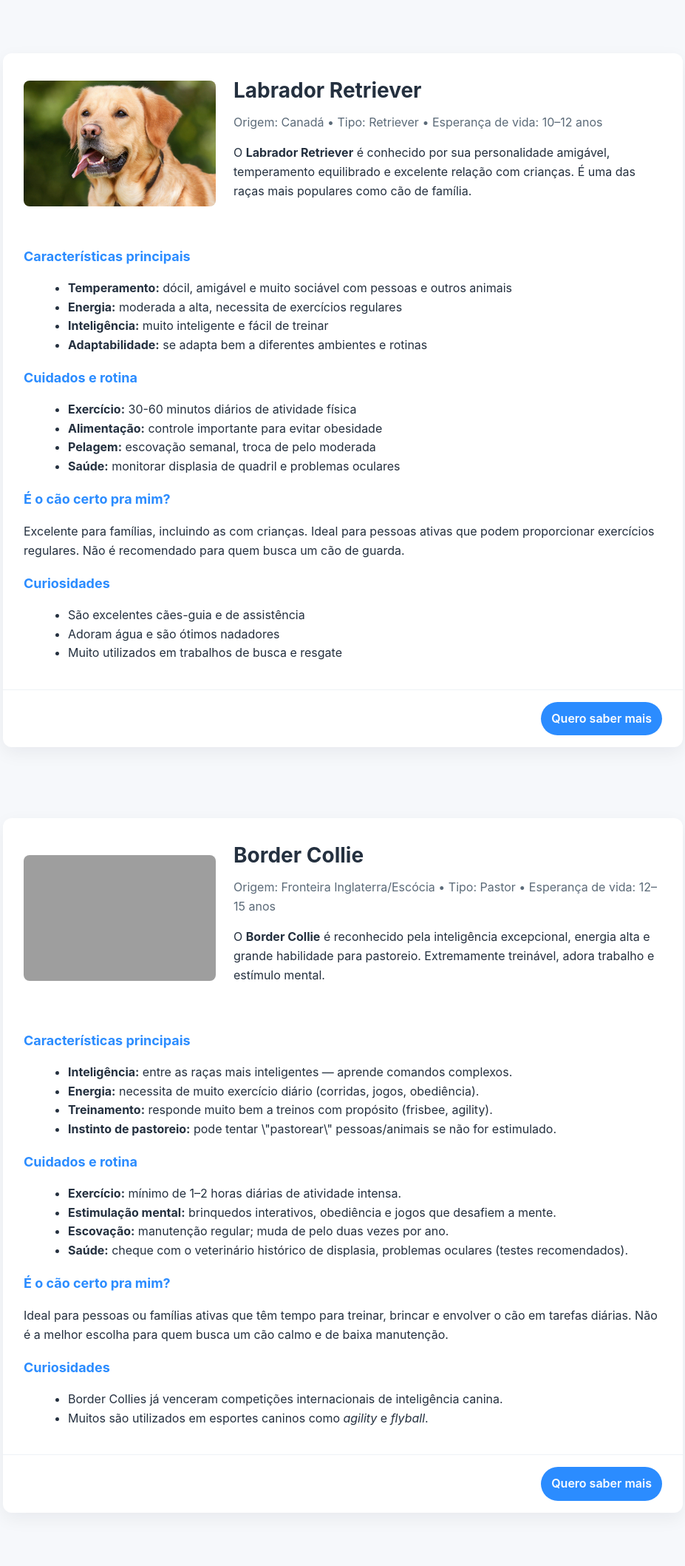
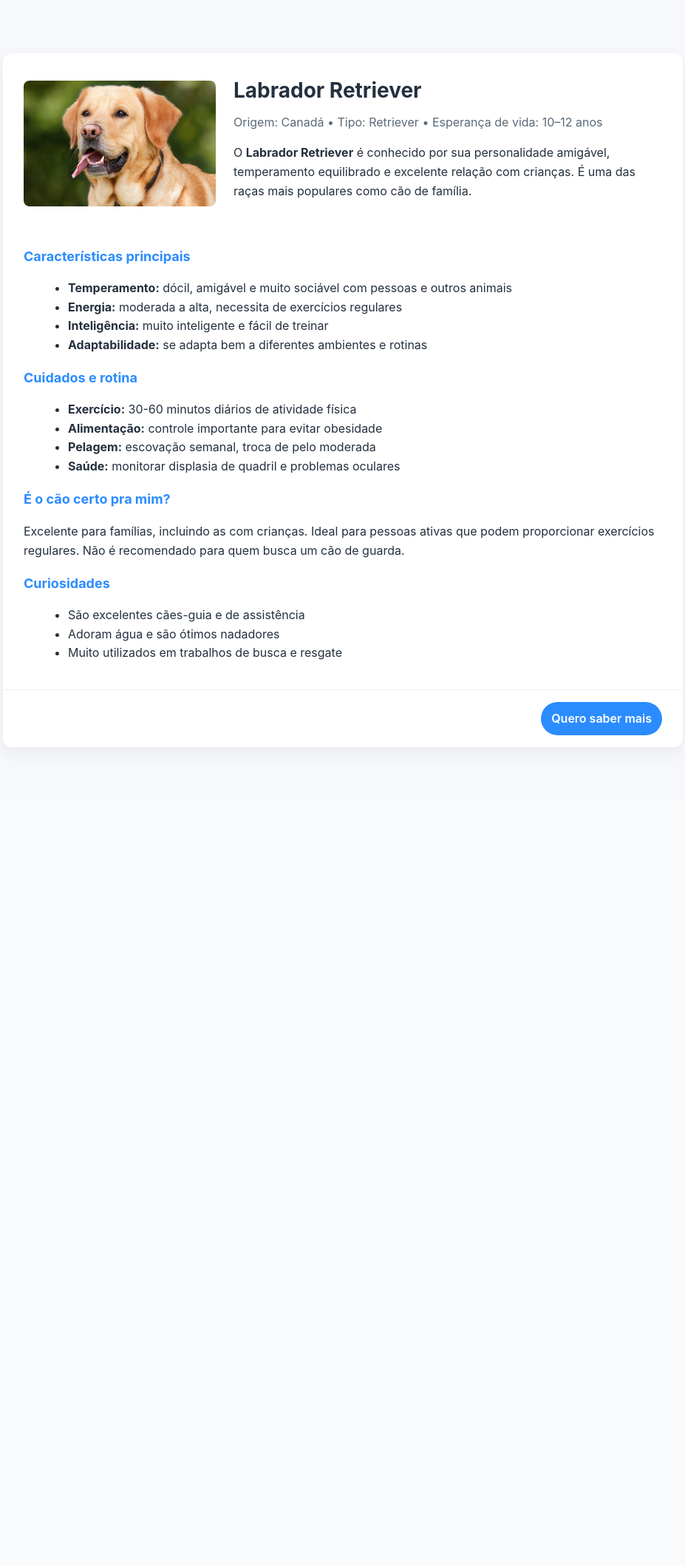
Before and after one commit to rebeccavargas1234-cloud/projeto-invicti, a Flask app: page /labrador in a window 1280 px wide. Shown: the whole page at 74% size, without its empty margins (176-1103 px from the left). After the commit the page ends 1011 px from the top, so only its background shows below. Run offline with Flask 3, Linux system fonts and the light colour scheme; grey boxes are pictures that could not be loaded.

```diff
--- a/templates/labrador.html
+++ b/templates/labrador.html
@@ -61,57 +61,3 @@
   </div>
 </body>
 </html>
-<body>
-  <div class="container">
-    <div class="card">
-      <div class="hero">
-        <img src="https://upload.wikimedia.org/wikipedia/commons/2/26/Border_Collie_liver_portrait.jpg" alt="Border Collie">
-        <div>
-          <h1>Border Collie</h1>
-          <div class="meta">
-            Origem: Fronteira Inglaterra/Escócia • Tipo: Pastor • Esperança de vida: 12–15 anos
-          </div>
-          <p>
-            O <strong>Border Collie</strong> é reconhecido pela inteligência excepcional, energia alta e
-            grande habilidade para pastoreio. Extremamente treinável, adora trabalho e estímulo mental.
-          </p>
-        </div>
-      </div>
-
-      <div class="sections">
-        <h2>Características principais</h2>
-        <ul>
-          <li><strong>Inteligência:</strong> entre as raças mais inteligentes — aprende comandos complexos.</li>
-          <li><strong>Energia:</strong> necessita de muito exercício diário (corridas, jogos, obediência).</li>
-          <li><strong>Treinamento:</strong> responde muito bem a treinos com propósito (frisbee, agility).</li>
-          <li><strong>Instinto de pastoreio:</strong> pode tentar \"pastorear\" pessoas/animais se não for estimulado.</li>
-        </ul>
-
-        <h2>Cuidados e rotina</h2>
-        <ul>
-          <li><strong>Exercício:</strong> mínimo de 1–2 horas diárias de atividade intensa.</li>
-          <li><strong>Estimulação mental:</strong> brinquedos interativos, obediência e jogos que desafiem a mente.</li>
-          <li><strong>Escovação:</strong> manutenção regular; muda de pelo duas vezes por ano.</li>
-          <li><strong>Saúde:</strong> cheque com o veterinário histórico de displasia, problemas oculares (testes recomendados).</li>
-        </ul>
-
-        <h2>É o cão certo pra mim?</h2>
-        <p>
-          Ideal para pessoas ou famílias ativas que têm tempo para treinar, brincar e envolver o cão em
-          tarefas diárias. Não é a melhor escolha para quem busca um cão calmo e de baixa manutenção.
-        </p>
-
-        <h2>Curiosidades</h2>
-        <ul>
-          <li>Border Collies já venceram competições internacionais de inteligência canina.</li>
-          <li>Muitos são utilizados em esportes caninos como <em>agility</em> e <em>flyball</em>.</li>
-        </ul>
-      </div>
-
-      <div class="cta">
-        <a class="pill" href="#" onclick="alert('Mais conteúdo em breve!')">Quero saber mais</a>
-      </div>
-    </div>
-  </div>
-</body>
-</html>
```
